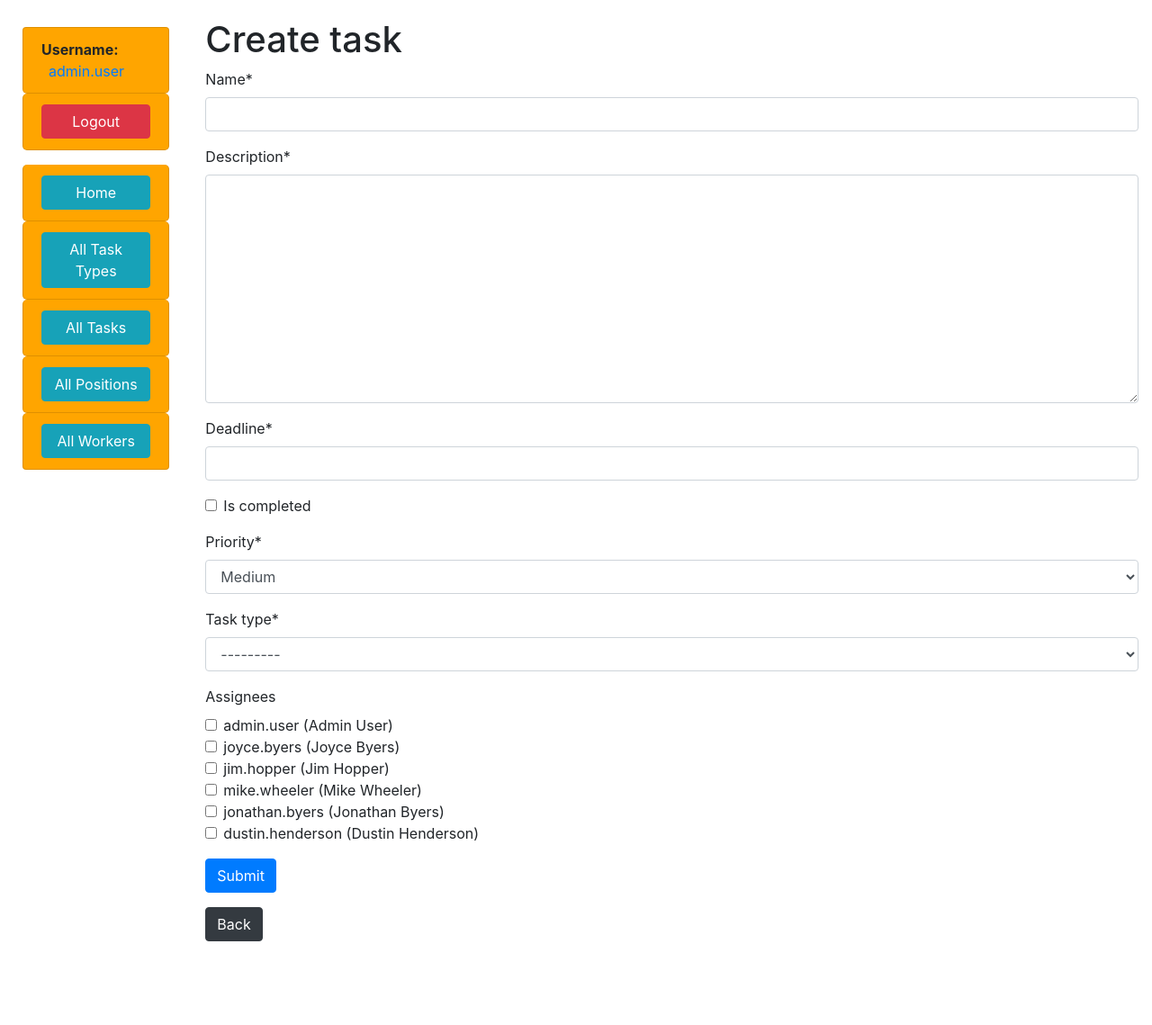
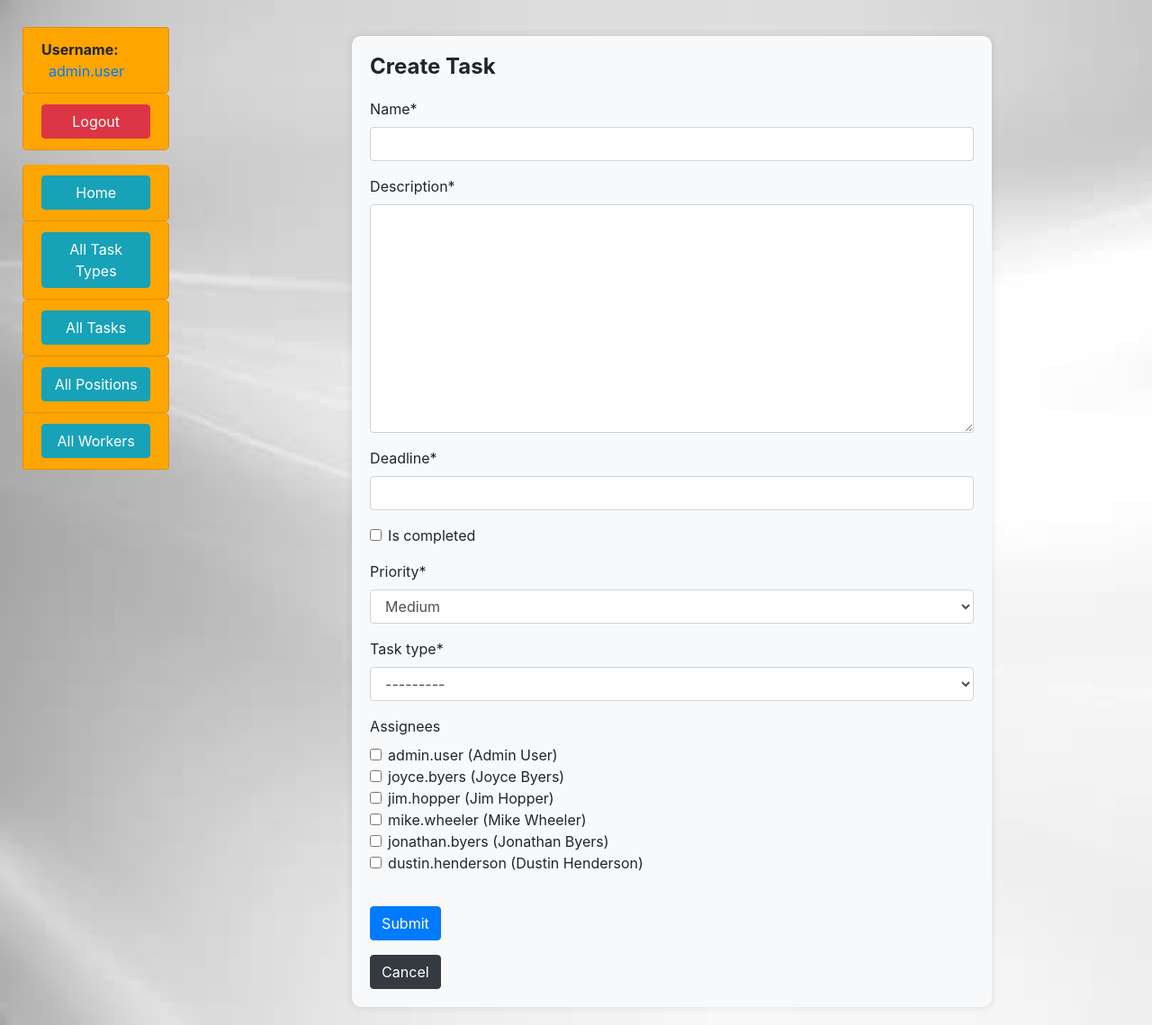
Before and after one commit to IProskurnytskyi/company-task-manager, a Django app: page /tasks/create/ in a window 1280 px wide. Shown: the whole page at 90% size. Before the commit the page ends 1046 px from the top, so only its background shows below. Run offline with Django 4.2, Linux system fonts and the light colour scheme; a user stored in the database is signed in; data comes from the database, SQL or seed files in the repository; some libraries are stand-ins or nearby versions.

Commit message:
Add styles to create and update pages

```diff
--- a/static/css/styles.css
+++ b/static/css/styles.css
@@ -137,3 +137,22 @@ body {
 .assignee-action {
   margin-left: 10px;
 }
+
+.form-container {
+  background-color: #f8f9fa;
+  padding: 20px;
+  border-radius: 10px;
+  box-shadow: 0 0 10px rgba(0, 0, 0, 0.1);
+  margin-top: 20px;
+  margin-bottom: 20px;
+}
+
+.form-title {
+  font-size: 24px;
+  font-weight: bold;
+  margin-bottom: 20px;
+}
+
+.submit-button {
+  margin-top: 20px;
+}
--- a/templates/task/position_list.html
+++ b/templates/task/position_list.html
@@ -4,7 +4,7 @@
 {% block content %}
   <style>
     body {
-      background-image: url({% static "images/detail_and_list_pages.png" %});
+      background-image: url({% static "images/bg-page.png" %});
       background-size: cover;
     }
   </style>
--- a/templates/task/task_detail.html
+++ b/templates/task/task_detail.html
@@ -4,7 +4,7 @@
 {% block content %}
   <style>
     body {
-      background-image: url({% static "images/detail_and_list_pages.png" %});
+      background-image: url({% static "images/bg-page.png" %});
       background-size: cover;
     }
   </style>
--- a/templates/task/task_form.html
+++ b/templates/task/task_form.html
@@ -1,17 +1,29 @@
 {% extends "base.html" %}
 {% load crispy_forms_filters %}
+{% load static %}
 
 {% block content %}
-  <h1>{{ object|yesno:"Update,Create" }} task</h1>
+  <style>
+    body {
+      background-image: url({% static "images/bg-page.png" %});
+      background-size: cover;
+    }
+  </style>
+
+  <div class="row justify-content-center">
+    <div class="col-md-8 form-container">
+      <h1 class="form-title">{{ object|yesno:"Update,Create" }} Task</h1>
       <form action="" method="post" novalidate>
         {% csrf_token %}
         {{ form|crispy }}
 
-    <input type="submit" value="Submit" class="btn btn-primary">
+        <input type="submit" value="Submit" class="btn btn-primary submit-button">
       </form>
       {% if object %}
-    <a href="{{ task.get_absolute_url }}" class="btn btn-dark mt-3">Back</a>
+        <a href="{{ task.get_absolute_url }}" class="btn btn-dark mt-3">Cancel</a>
       {% else %}
-    <a href="{% url "task:task-list" %}" class="btn btn-dark mt-3">Back</a>
+        <a href="{% url 'task:task-list' %}" class="btn btn-dark mt-3">Cancel</a>
       {% endif %}
+    </div>
+  </div>
 {% endblock %}
--- a/templates/task/task_list.html
+++ b/templates/task/task_list.html
@@ -4,7 +4,7 @@
 {% block content %}
   <style>
     body {
-      background-image: url({% static "images/detail_and_list_pages.png" %});
+      background-image: url({% static "images/bg-page.png" %});
       background-size: cover;
     }
   </style>
--- a/templates/task/task_type_list.html
+++ b/templates/task/task_type_list.html
@@ -4,7 +4,7 @@
 {% block content %}
   <style>
     body {
-      background-image: url({% static "images/detail_and_list_pages.png" %});
+      background-image: url({% static "images/bg-page.png" %});
       background-size: cover;
     }
   </style>
--- a/templates/task/worker_detail.html
+++ b/templates/task/worker_detail.html
@@ -4,7 +4,7 @@
 {% block content %}
   <style>
     body {
-      background-image: url({% static "images/detail_and_list_pages.png" %});
+      background-image: url({% static "images/bg-page.png" %});
       background-size: cover;
     }
   </style>
--- a/templates/task/worker_list.html
+++ b/templates/task/worker_list.html
@@ -4,7 +4,7 @@
 {% block content %}
   <style>
     body {
-      background-image: url({% static "images/detail_and_list_pages.png" %});
+      background-image: url({% static "images/bg-page.png" %});
       background-size: cover;
     }
   </style>
```
Also changed, not shown: templates/task/position_form.html (+19 -7 lines), templates/task/task_type_form.html (+19 -7 lines), templates/task/worker_form.html (+16 -4 lines), static/images/bg-page.png (renamed from static/images/detail_and_list_pages.png). Lines whose indentation alone changed are shown as unchanged.
